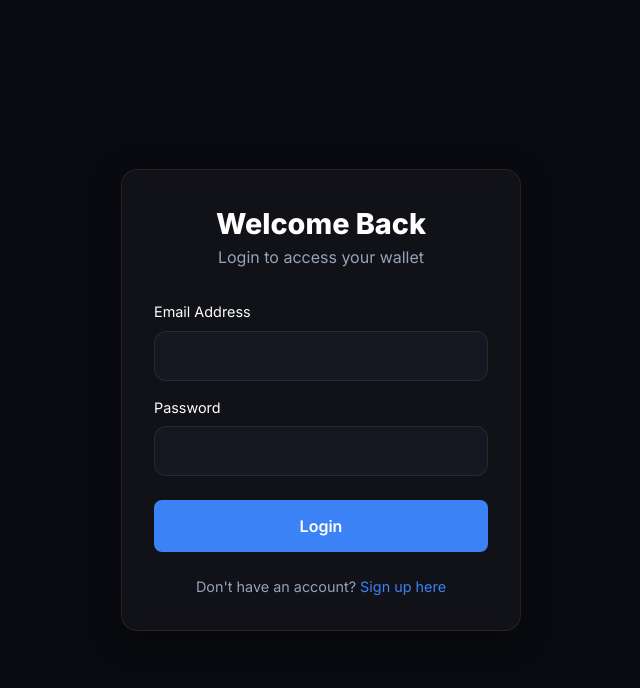
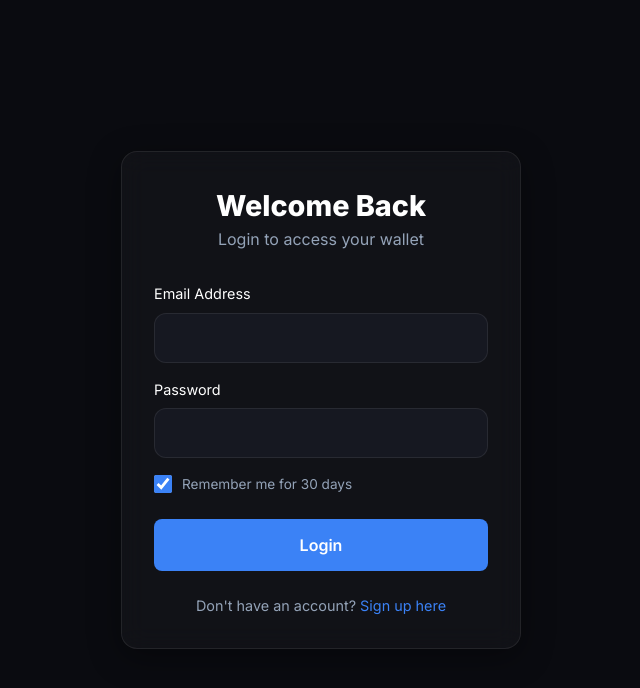
Before and after one commit to theacetrader09-sudo/NewROI, a Next.js app: page /login in a window 1280 px wide. Shown: the top 688 px of the page, without its empty margins (319-959 px from the left). Built offline with nearby package versions, Linux system fonts and the light colour scheme.

Commit message:
feat: add session persistence (7/30 days), Remember Me checkbox, and logout button on dashboard

```diff
--- a/src/app/dashboard/page.tsx
+++ b/src/app/dashboard/page.tsx
@@ -1,7 +1,7 @@
 "use client";
 
 import { useState, useEffect } from "react";
-import { useSession } from "next-auth/react";
+import { useSession, signOut } from "next-auth/react";
 import { useRouter } from "next/navigation";
 import {
     TrendingUp,
@@ -9,7 +9,7 @@ import {
     Package,
     ArrowUpRight,
     ArrowDownLeft,
-    Bell,
+    LogOut,
     Copy,
     Clock,
     Home,
@@ -140,8 +140,13 @@ export default function ModernDashboard() {
                             </div>
                         </div>
                     </div>
-                    <button className="w-10 h-10 md:w-11 md:h-11 rounded-xl border border-glass-border bg-secondary flex items-center justify-center hover:bg-primary-light transition-colors" style={{ color: 'var(--text-primary)' }}>
-                        <Bell size={20} />
+                    <button
+                        onClick={() => signOut({ callbackUrl: '/login' })}
+                        className="w-10 h-10 md:w-11 md:h-11 rounded-xl border border-glass-border bg-secondary flex items-center justify-center hover:bg-red-500/20 transition-colors"
+                        style={{ color: 'var(--accent-red)' }}
+                        title="Logout"
+                    >
+                        <LogOut size={20} />
                     </button>
                 </div>
 
--- a/src/app/login/page.tsx
+++ b/src/app/login/page.tsx
@@ -9,6 +9,7 @@ function LoginForm() {
     const router = useRouter();
     const searchParams = useSearchParams();
     const [formData, setFormData] = useState({ email: "", password: "" });
+    const [rememberMe, setRememberMe] = useState(true);
     const [error, setError] = useState("");
     const [loading, setLoading] = useState(false);
     const [showSuccess, setShowSuccess] = useState(false);
@@ -29,6 +30,7 @@ function LoginForm() {
                 redirect: false,
                 email: formData.email,
                 password: formData.password,
+                rememberMe: rememberMe.toString(),
             });
 
             if (result?.error) {
@@ -103,7 +105,7 @@ function LoginForm() {
                         />
                     </div>
 
-                    <div style={{ marginBottom: '24px' }}>
+                    <div style={{ marginBottom: '16px' }}>
                         <label style={{ display: 'block', marginBottom: '8px', fontSize: '0.9rem' }}>Password</label>
                         <input
                             type="password"
@@ -113,6 +115,37 @@ function LoginForm() {
                             value={formData.password}
                             onChange={(e) => setFormData({ ...formData, password: e.target.value })}
                         />
+                    </div>
+
+                    {/* Remember Me Checkbox */}
+                    <div style={{
+                        marginBottom: '24px',
+                        display: 'flex',
+                        alignItems: 'center',
+                        gap: '10px'
+                    }}>
+                        <input
+                            type="checkbox"
+                            id="rememberMe"
+                            checked={rememberMe}
+                            onChange={(e) => setRememberMe(e.target.checked)}
+                            style={{
+                                width: '18px',
+                                height: '18px',
+                                accentColor: 'var(--accent-blue)',
+                                cursor: 'pointer'
+                            }}
+                        />
+                        <label
+                            htmlFor="rememberMe"
+                            style={{
+                                fontSize: '0.85rem',
+                                color: 'var(--text-secondary)',
+                                cursor: 'pointer'
+                            }}
+                        >
+                            Remember me for 30 days
+                        </label>
                     </div>
 
                     <button
--- a/src/lib/auth.ts
+++ b/src/lib/auth.ts
@@ -2,6 +2,10 @@ import { NextAuthOptions } from "next-auth";
 import CredentialsProvider from "next-auth/providers/credentials";
 import prisma from "@/lib/prisma";
 import bcrypt from "bcryptjs";
+
+// Session duration: 7 days default, 30 days if "remember me"
+const DEFAULT_SESSION_DAYS = 7;
+const REMEMBER_ME_DAYS = 30;
 
 export const authOptions: NextAuthOptions = {
     providers: [
@@ -9,7 +13,8 @@ export const authOptions: NextAuthOptions = {
             name: "Credentials",
             credentials: {
                 email: { label: "Email", type: "text" },
-                password: { label: "Password", type: "password" }
+                password: { label: "Password", type: "password" },
+                rememberMe: { label: "Remember Me", type: "text" }
             },
             async authorize(credentials) {
                 if (!credentials?.email || !credentials?.password) {
@@ -41,6 +46,7 @@ export const authOptions: NextAuthOptions = {
                     email: user.email,
                     name: user.name,
                     role: user.role,
+                    rememberMe: credentials.rememberMe === "true"
                 };
             }
         })
@@ -50,6 +56,7 @@ export const authOptions: NextAuthOptions = {
             if (user) {
                 token.id = user.id;
                 token.role = (user as any).role;
+                token.rememberMe = (user as any).rememberMe;
             }
             return token;
         },
@@ -66,6 +73,10 @@ export const authOptions: NextAuthOptions = {
     },
     session: {
         strategy: "jwt",
+        maxAge: DEFAULT_SESSION_DAYS * 24 * 60 * 60, // 7 days in seconds
+    },
+    jwt: {
+        maxAge: REMEMBER_ME_DAYS * 24 * 60 * 60, // 30 days max for JWT
     },
     secret: process.env.NEXTAUTH_SECRET,
 };
```
